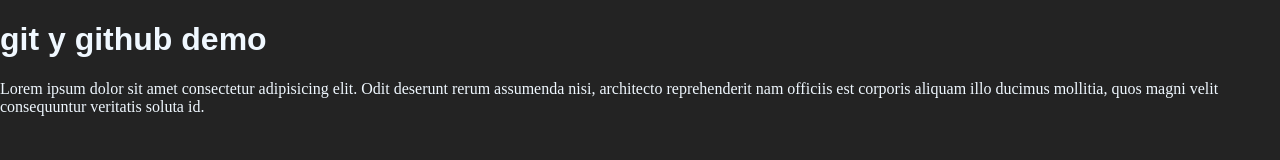
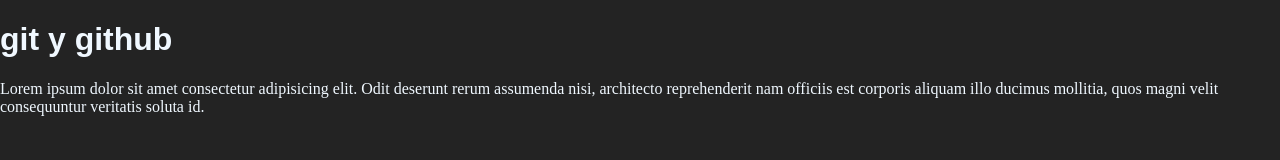
Before and after one commit to AndresRamirez87/git_y_github, a plain HTML site: page index.html in a window 1280 px wide. Drawn offline with Linux system fonts and the light colour scheme.

Commit message:
Palabra demo removida del titulo principal del sitio

```diff
--- a/index.html
+++ b/index.html
@@ -9,7 +9,7 @@
 
 </head>
 <body>
-    <h1>git y github demo</h1>
+    <h1>git y github</h1>
     <p> Lorem ipsum dolor sit amet consectetur adipisicing elit. Odit deserunt rerum assumenda nisi,
         architecto reprehenderit nam officiis est corporis aliquam illo ducimus mollitia, quos magni
         velit consequuntur veritatis soluta id.</p>
```
